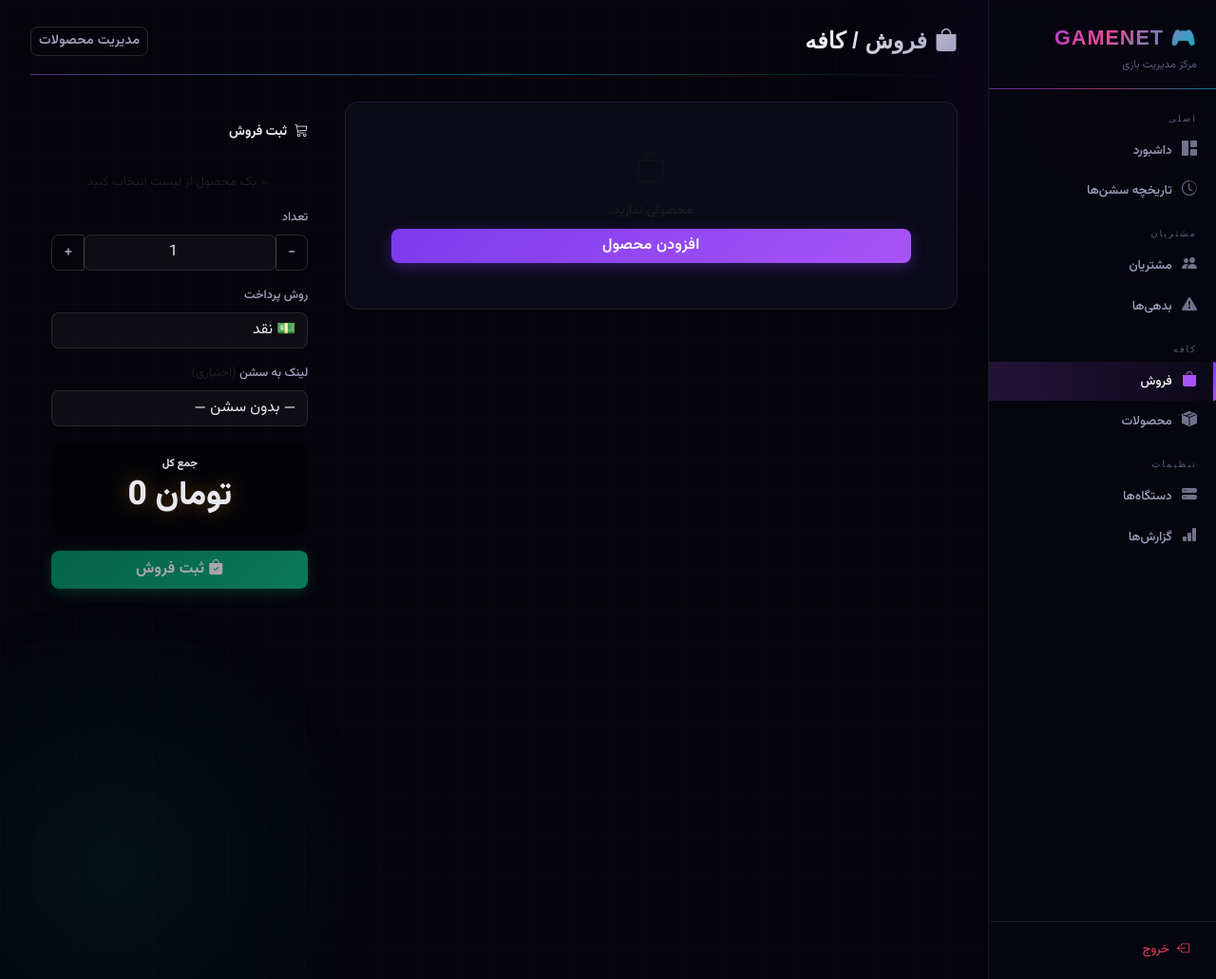
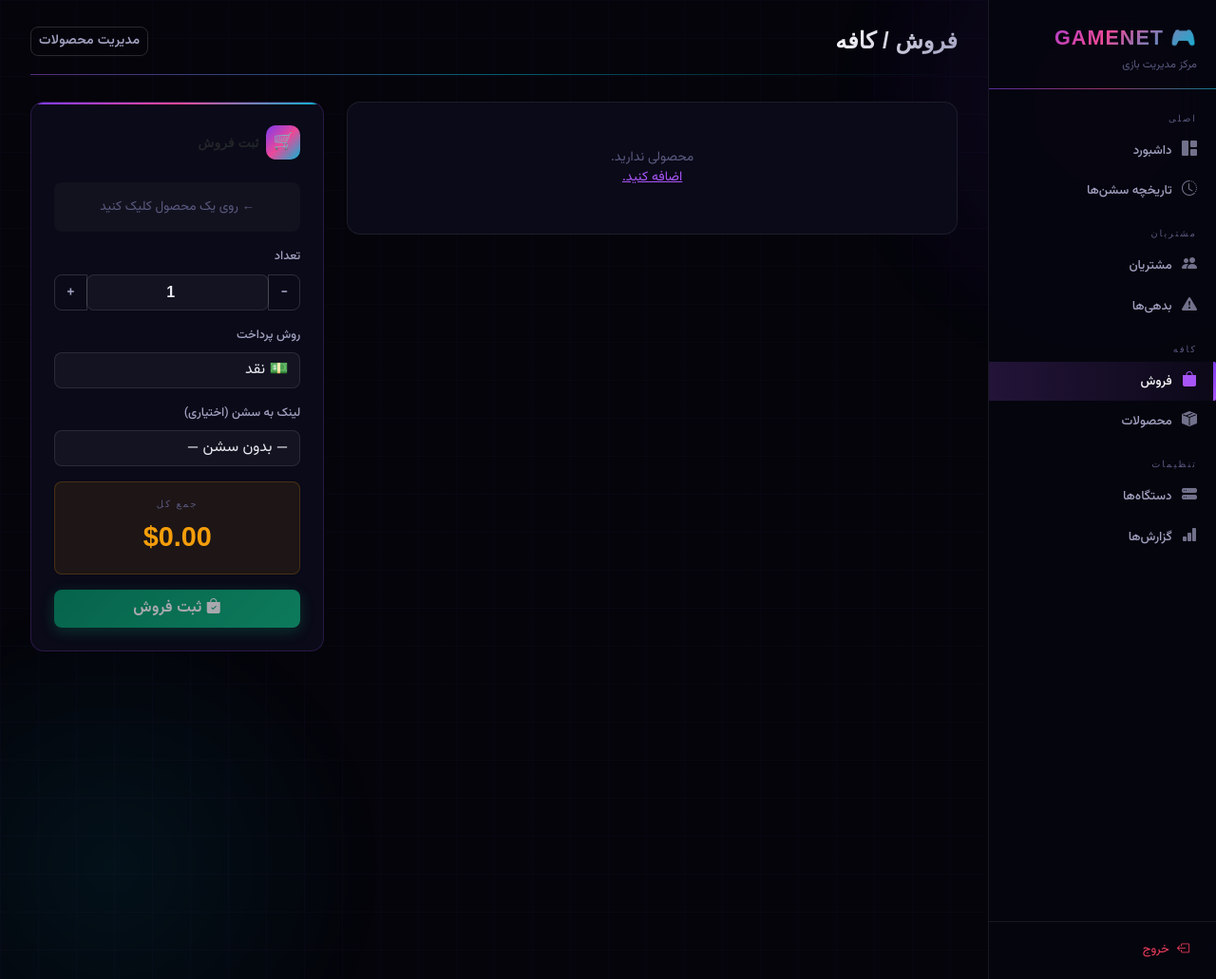
Before and after one commit to sina-mobarez/gamenet-management-system, a Django app: page /shop/ in a window 1280 px wide. Shown: the whole page at 95% size. Run offline with Django 5.2, Linux system fonts and the light colour scheme; the visitor is signed in with stand-in values (Sample User, id 1); data that the repository does not hold is empty; some libraries are stand-ins or nearby versions; some web fonts are replaced.

Commit message:
fix : update shop page

```diff
--- a/templates/shop.html
+++ b/templates/shop.html
@@ -1,127 +1,45 @@
 {% extends 'base.html' %}
-{% load shamsi humanize %}
+{% load shamsi %}
 {% block title %}فروش کافه{% endblock %}
-
-{% block extra_css %}
-<style>
-.product-card {
-  background: var(--s2); border: 1px solid var(--border);
-  border-radius: 14px; padding: 1rem .85rem; text-align: center;
-  cursor: pointer; transition: all .2s; height: 100%;
-  position: relative; overflow: hidden;
-  user-select: none;
-}
-.product-card::before {
-  content: ''; position: absolute; top: 0; left: 0; right: 0; height: 2px;
-  background: linear-gradient(90deg, var(--violet), var(--pink));
-  opacity: 0; transition: opacity .2s;
-}
-.product-card:hover:not(.disabled) {
-  border-color: var(--border2); transform: translateY(-3px);
-  box-shadow: 0 8px 30px rgba(124,58,237,0.15);
-}
-.product-card:hover:not(.disabled)::before { opacity: 1; }
-.product-card.selected {
-  border-color: var(--violet); background: rgba(124,58,237,0.1);
-  box-shadow: 0 0 30px rgba(124,58,237,0.2);
-}
-.product-card.selected::before { opacity: 1; }
-.product-card.disabled { opacity: .35; cursor: not-allowed; }
-.product-emoji { font-size: 2rem; margin-bottom: .4rem; }
-/* Product name — Persian, Vazirmatn */
-.product-name {
-  font-size: .83rem; font-weight: 700;
-  font-family: 'Vazirmatn', sans-serif;
-  margin-bottom: .2rem; color: var(--text);
-}
-/* Price — numeric, Oxanium */
-.product-price {
-  font-family: 'Oxanium', 'Vazirmatn', sans-serif;
-  font-size: .9rem; color: var(--amber); font-weight: 700;
-}
-.product-stock { font-size: .72rem; margin-top: .2rem; font-family: 'Vazirmatn', sans-serif; }
-
-/* Sell panel */
-.sell-panel {
-  background: var(--s2); border: 1px solid var(--border);
-  border-radius: 16px; padding: 1.4rem;
-  position: sticky; top: 1.5rem;
-}
-.sell-panel::before {
-  content: ''; position: absolute; top: 0; left: 0; right: 0; height: 2px;
-  background: linear-gradient(90deg, var(--violet), var(--cyan));
-  border-radius: 16px 16px 0 0;
-}
-.total-box {
-  background: rgba(0,0,0,0.3); border: 1px solid var(--border2);
-  border-radius: 12px; padding: .9rem; text-align: center; margin: 1rem 0;
-}
-/* Total box label: Persian — Vazirmatn */
-.total-box .total-label {
-  font-size: .72rem;
-  font-family: 'Vazirmatn', sans-serif;
-  font-weight: 700;
-  color: var(--muted-lt);
-}
-.total-box .total-val {
-  font-family: 'Oxanium', 'Vazirmatn', sans-serif;
-  font-size: 2.2rem; font-weight: 800;
-  color: var(--amber);
-  text-shadow: 0 0 20px rgba(245,158,11,0.4);
-}
-
-.selected-info {
-  background: rgba(124,58,237,0.08); border: 1px solid var(--border);
-  border-radius: 10px; padding: .75rem 1rem; margin-bottom: 1rem;
-  font-family: 'Vazirmatn', sans-serif;
-}
-
-/* Category header — Persian labels */
-.category-header {
-  font-family: 'Vazirmatn', sans-serif;
-  font-size: .75rem;
-  font-weight: 700;
-  color: var(--muted-lt);
-  margin-bottom: .75rem;
-  display: flex; align-items: center; gap: .5rem;
-  /* No text-transform/letter-spacing for Persian */
-}
-.category-header::after {
-  content: ''; flex: 1; height: 1px;
-  background: linear-gradient(90deg, var(--border), transparent);
-}
-</style>
-{% endblock %}
-
 {% block content %}
 <div class="page-header d-flex justify-content-between align-items-center">
-  <h2><i class="bi bi-bag-fill me-2" style="-webkit-text-fill-color:var(--pink);color:var(--pink)"></i>فروش / کافه</h2>
-  <a href="{% url 'products_manage' %}" class="btn btn-sm btn-outline-secondary">مدیریت محصولات</a>
+  <h2>فروش / کافه</h2>
+  <a href="{% url 'products_manage' %}" class="btn btn-outline-secondary btn-sm">مدیریت محصولات</a>
 </div>
 
-<div class="row g-3">
+<div class="row g-4">
   <!-- Product grid -->
   <div class="col-lg-8">
     {% regroup products by category as cat_list %}
     {% for cat in cat_list %}
     <div class="mb-4">
-      <div class="category-header">{{ cat.grouper|default:"سایر" }}</div>
+      <div class="section-label mb-2">{{ cat.grouper|default:"سایر" }}</div>
       <div class="row g-2">
         {% for p in cat.list %}
-        <div class="col-6 col-sm-4 col-md-3">
-          <div class="product-card {% if p.stock == 0 %}disabled{% endif %}"
+        <div class="col-6 col-sm-4 col-md-3 fade-in">
+          <div class="product-card"
                id="pcard-{{ p.id }}"
-               onclick="{% if p.stock > 0 %}selectProduct({{ p.id }},'{{ p.name|escapejs }}',{{ p.price }},{{ p.stock }}){% endif %}">
-            <div class="product-emoji">
-              {% if p.category.name == 'Drinks' or p.category.name == 'نوشیدنی' %}🥤
-              {% elif p.category.name == 'Snacks' or p.category.name == 'اسنک' %}🍟
-              {% elif p.category.name == 'Cakes' or p.category.name == 'کیک' %}🎂
+               onclick="{% if p.stock > 0 %}selectProduct({{ p.id }},'{{ p.name|escapejs }}',{{ p.price }},{{ p.stock }}){% endif %}"
+               style="cursor:{% if p.stock > 0 %}pointer{% else %}not-allowed{% endif %};
+                      background:var(--surface);
+                      border:1px solid var(--glass-border);
+                      border-radius:var(--radius);
+                      padding:1rem .75rem;
+                      text-align:center;
+                      opacity:{% if p.stock == 0 %}0.4{% else %}1{% endif %};
+                      transition:all .2s;
+                      position:relative;
+                      overflow:hidden;">
+            <div style="font-size:1.8rem;margin-bottom:.5rem">
+              {% if p.category.name == 'نوشیدنی' or p.category.name == 'Drinks' %}🥤
+              {% elif p.category.name == 'اسنک' or p.category.name == 'Snacks' %}🍟
+              {% elif p.category.name == 'کیک' or p.category.name == 'Cakes' %}🎂
               {% else %}🛍️{% endif %}
             </div>
-            <div class="product-name">{{ p.name }}</div>
-            <div class="product-price"> تومان {{ p.price|intcomma }}</div>
-            <div class="product-stock {% if p.is_low_stock %}text-danger fw-bold{% else %}text-muted{% endif %}">
-              {{ p.stock }} موجود
+            <div style="font-size:.8rem;font-weight:600;margin-bottom:.3rem">{{ p.name }}</div>
+            <div class="num" style="font-family:'Oxanium',sans-serif;font-weight:700;color:var(--neon-gold);font-size:.9rem">${{ p.price }}</div>
+            <div style="font-size:.68rem;margin-top:.2rem;color:{% if p.is_low_stock %}var(--neon-red){% else %}var(--text-3){% endif %}">
+              موجودی: {{ p.stock }}
             </div>
           </div>
         </div>
@@ -129,33 +47,33 @@
       </div>
     </div>
     {% empty %}
-    <div class="card p-5 text-center text-muted">
-      <i class="bi bi-bag d-block mb-2" style="font-size:2rem;opacity:.25"></i>
-      محصولی ندارید.
-      <a href="{% url 'products_manage' %}" class="btn btn-primary mt-2">افزودن محصول</a>
+    <div class="card p-5 text-center" style="color:var(--text-3)">
+      محصولی ندارید. <a href="{% url 'products_manage' %}">اضافه کنید.</a>
     </div>
     {% endfor %}
   </div>
 
   <!-- Sell panel -->
   <div class="col-lg-4">
-    <div class="sell-panel">
-      <div class="d-flex align-items-center gap-2 mb-3">
-        <i class="bi bi-cart3 text-accent"></i>
-        <strong>ثبت فروش</strong>
+    <div class="card p-4 fade-in" style="position:sticky;top:1rem;border-color:rgba(168,85,247,0.2)">
+      <div style="position:absolute;top:0;right:0;left:0;height:2px;background:var(--grad-main);border-radius:var(--radius) var(--radius) 0 0"></div>
+
+      <div class="d-flex align-items-center gap-2 mb-4">
+        <div style="width:36px;height:36px;background:var(--grad-main);border-radius:10px;display:flex;align-items:center;justify-content:center;font-size:1.1rem">🛒</div>
+        <strong style="font-family:'Oxanium',sans-serif">ثبت فروش</strong>
       </div>
 
-      <div id="noSelected" class="text-center text-muted py-3" style="font-size:.85rem">
-        ← یک محصول از لیست انتخاب کنید
+      <div id="noSelected" class="text-center py-3 mb-3" style="background:rgba(255,255,255,0.03);border-radius:var(--radius-sm);color:var(--text-3);font-size:.85rem">
+        ← روی یک محصول کلیک کنید
       </div>
-      <div id="selectedDisplay" class="selected-info" style="display:none">
-        <div class="section-label">محصول انتخابی</div>
-        <div class="fw-bold" id="selName" style="font-size:.95rem"></div>
-        <div class="text-warning num fw-bold"> تومان <span id="selPrice">0</span></div>
-        <div class="text-muted small">موجودی: <span id="selStock">0</span></div>
+      <div id="selectedDisplay" class="p-3 mb-3 rounded-3" style="background:linear-gradient(135deg,rgba(168,85,247,0.1),rgba(6,182,212,0.06));border:1px solid rgba(168,85,247,0.2);display:none">
+        <div class="section-label">انتخاب‌شده</div>
+        <div id="selName" style="font-weight:700;margin-bottom:.25rem"></div>
+        <div class="num" style="color:var(--neon-gold);font-family:'Oxanium',sans-serif;font-size:1.1rem;font-weight:700">$<span id="selPrice">0</span></div>
+        <div style="font-size:.72rem;color:var(--text-3);margin-top:.2rem">موجودی: <span id="selStock">0</span></div>
       </div>
 
-      <form method="post" action="{% url 'shop_sell' %}" id="sellForm">
+      <form method="post" action="{% url 'shop_sell' %}">
         {% csrf_token %}
         <input type="hidden" name="product_id" id="productId">
 
@@ -164,7 +82,8 @@
           <div class="input-group">
             <button type="button" class="btn btn-outline-secondary" onclick="changeQty(-1)">−</button>
             <input type="number" name="quantity" id="qtyInput" value="1" min="1"
-                   class="form-control text-center ltr" oninput="updateTotal()">
+                   class="form-control text-center ltr fw-bold" oninput="updateTotal()"
+                   style="font-family:'Oxanium',sans-serif">
             <button type="button" class="btn btn-outline-secondary" onclick="changeQty(1)">+</button>
           </div>
         </div>
@@ -177,7 +96,7 @@
           </select>
         </div>
 
-        <div id="customerSellSection" style="display:none" class="mb-3">
+        <div id="customerSellSection" class="mb-3" style="display:none">
           <label class="form-label">مشتری</label>
           <select name="customer_id" class="form-select">
             <option value="">— انتخاب —</option>
@@ -188,7 +107,7 @@
         </div>
 
         <div class="mb-3">
-          <label class="form-label">لینک به سشن <span class="text-muted">(اختیاری)</span></label>
+          <label class="form-label">لینک به سشن (اختیاری)</label>
           <select name="session_id" class="form-select">
             <option value="">— بدون سشن —</option>
             {% for s in active_sessions %}
@@ -197,12 +116,16 @@
           </select>
         </div>
 
-        <div class="total-box">
-          <div class="total-label">جمع کل</div>
-          <div class="total-val"> تومان <span id="totalDisplay">0</span></div>
+        <div class="text-center p-3 rounded-3 mb-3"
+             style="background:rgba(245,158,11,0.08);border:1px solid rgba(245,158,11,0.2)">
+          <div class="section-label">جمع کل</div>
+          <div class="num" style="font-family:'Oxanium',sans-serif;font-size:1.8rem;font-weight:800;color:var(--neon-gold)">
+            $<span id="totalDisplay">0.00</span>
+          </div>
         </div>
 
-        <button type="submit" class="btn btn-success w-100 py-2 fw-bold" id="sellBtn" disabled>
+        <button type="submit" id="sellBtn" disabled
+                class="btn btn-success w-100 fw-bold py-2 btn-glow">
           <i class="bi bi-bag-check-fill me-1"></i>ثبت فروش
         </button>
       </form>
@@ -210,11 +133,9 @@
   </div>
 </div>
 {% endblock %}
-
 {% block extra_js %}
 <script>
 let selPrice = 0, lastCard = null;
-
 function selectProduct(id, name, price, stock) {
   document.getElementById('productId').value = id;
   document.getElementById('selName').textContent = name;
@@ -225,22 +146,34 @@ function selectProduct(id, name, price, stock) {
   document.getElementById('sellBtn').disabled = false;
   document.getElementById('qtyInput').max = stock;
   selPrice = price; updateTotal();
-  if (lastCard) lastCard.classList.remove('selected');
-  lastCard = document.getElementById(`pcard-${id}`);
-  if (lastCard) lastCard.classList.add('selected');
+  if (lastCard) { lastCard.style.borderColor = 'var(--glass-border)'; lastCard.style.boxShadow = 'none'; }
+  const c = document.getElementById(`pcard-${id}`);
+  c.style.borderColor = 'rgba(168,85,247,0.5)';
+  c.style.boxShadow = '0 0 20px rgba(168,85,247,0.2)';
+  lastCard = c;
 }
 function changeQty(d) {
-  const inp = document.getElementById('qtyInput');
-  inp.value = Math.max(1, parseInt(inp.value || 1) + d);
-  updateTotal();
+  const i = document.getElementById('qtyInput');
+  i.value = Math.max(1, parseInt(i.value||1) + d); updateTotal();
 }
 function updateTotal() {
-  const qty = parseInt(document.getElementById('qtyInput').value) || 1;
-  document.getElementById('totalDisplay').textContent = (selPrice * qty).toFixed(2);
+  document.getElementById('totalDisplay').textContent = (selPrice * (parseInt(document.getElementById('qtyInput').value)||1)).toFixed(2);
 }
 function toggleCustomerSell() {
-  const v = document.getElementById('payType').value;
-  document.getElementById('customerSellSection').style.display = v === 'account' ? 'block' : 'none';
+  document.getElementById('customerSellSection').style.display =
+    document.getElementById('payType').value === 'account' ? 'block' : 'none';
 }
+
+// Hover effect on product cards
+document.querySelectorAll('.product-card').forEach(c => {
+  if (c.style.cursor === 'pointer') {
+    c.addEventListener('mouseenter', () => {
+      if (c !== lastCard) c.style.background = 'rgba(168,85,247,0.08)';
+    });
+    c.addEventListener('mouseleave', () => {
+      if (c !== lastCard) c.style.background = 'var(--surface)';
+    });
+  }
+});
 </script>
 {% endblock %}
```
